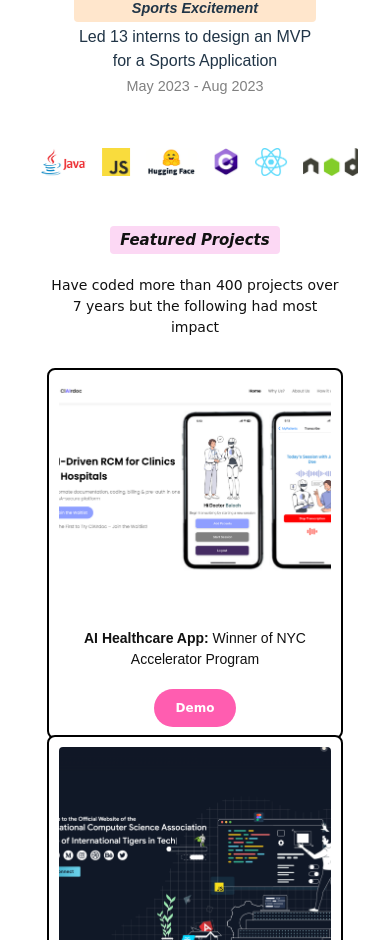
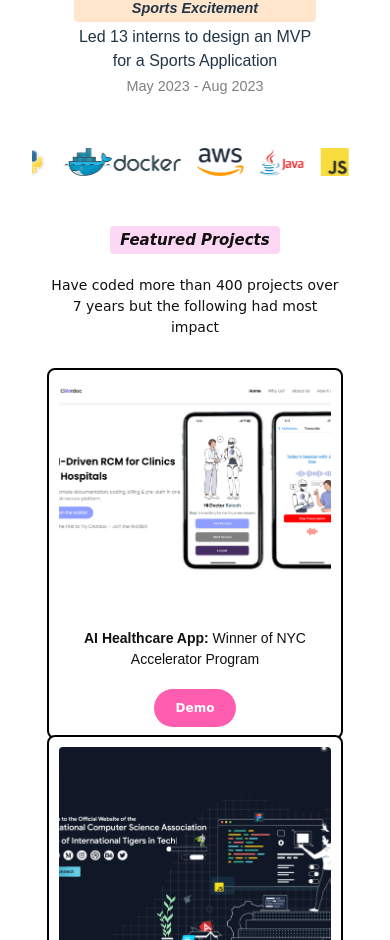
Before and after one commit to sbbaloch2024/Code, a React (Vite) app: page / in a window 390 px wide. Shown: the part 1777-2717 px from the top of the page. Built offline with nearby package versions, Linux system fonts and the light colour scheme.

Commit message:
push-new-changes

```diff
--- a/src/components/TechMarquee.css
+++ b/src/components/TechMarquee.css
@@ -3,13 +3,13 @@
   width: 100%;
   background: white;
   padding: 10px 0;
+  position: relative;
 }
 
 .tech-marquee-track {
   display: flex;
-  width: max-content;
-  animation: scrollRight 25s linear infinite;
-  align-items: center;
+  animation: scrollRight 30s linear infinite;
+  will-change: transform; /* GPU acceleration */
 }
 
 .tech-logo {
@@ -18,28 +18,29 @@
   object-fit: contain;
 }
 
+/* Keyframes for seamless right scroll */
 @keyframes scrollRight {
   0% {
-    transform: translateX(-50%);
+    transform: translateX(-100%);
   }
   100% {
     transform: translateX(0%);
   }
 }
 
-/* ===== Responsive Design ===== */
+/* Responsive Improvements */
 @media (max-width: 768px) {
   .tech-marquee-container {
     padding: 8px 0;
   }
 
-  .tech-marquee-track {
-    animation-duration: 20s; /* slightly faster scroll on mobile */
+  .tech-logo {
+    height: 35px;
+    margin: 0 12px;
   }
 
-  .tech-logo {
-    height: 35px;
-    margin: 0 10px;
+  .tech-marquee-track {
+    animation-duration: 20s;
   }
 }
 
@@ -50,6 +51,6 @@
   }
 
   .tech-marquee-track {
-    animation-duration: 18s;
+    animation-duration: 15s;
   }
 }
--- a/src/components/TechMarquee.jsx
+++ b/src/components/TechMarquee.jsx
@@ -28,9 +28,10 @@ const TechMarquee = () => {
   return (
     <div className="tech-marquee-container">
       <div className="tech-marquee-track">
-        {logos.concat(logos).map((src, index) => (
-          <img key={index} src={src} alt={`tech-${index}`} className="tech-logo" />
-        ))}
+     {[...logos, ...logos].map((src, index) => (
+  <img key={index} src={src} alt={`tech-${index}`} className="tech-logo" />
+))}
+
       </div>
     </div>
   );
```
